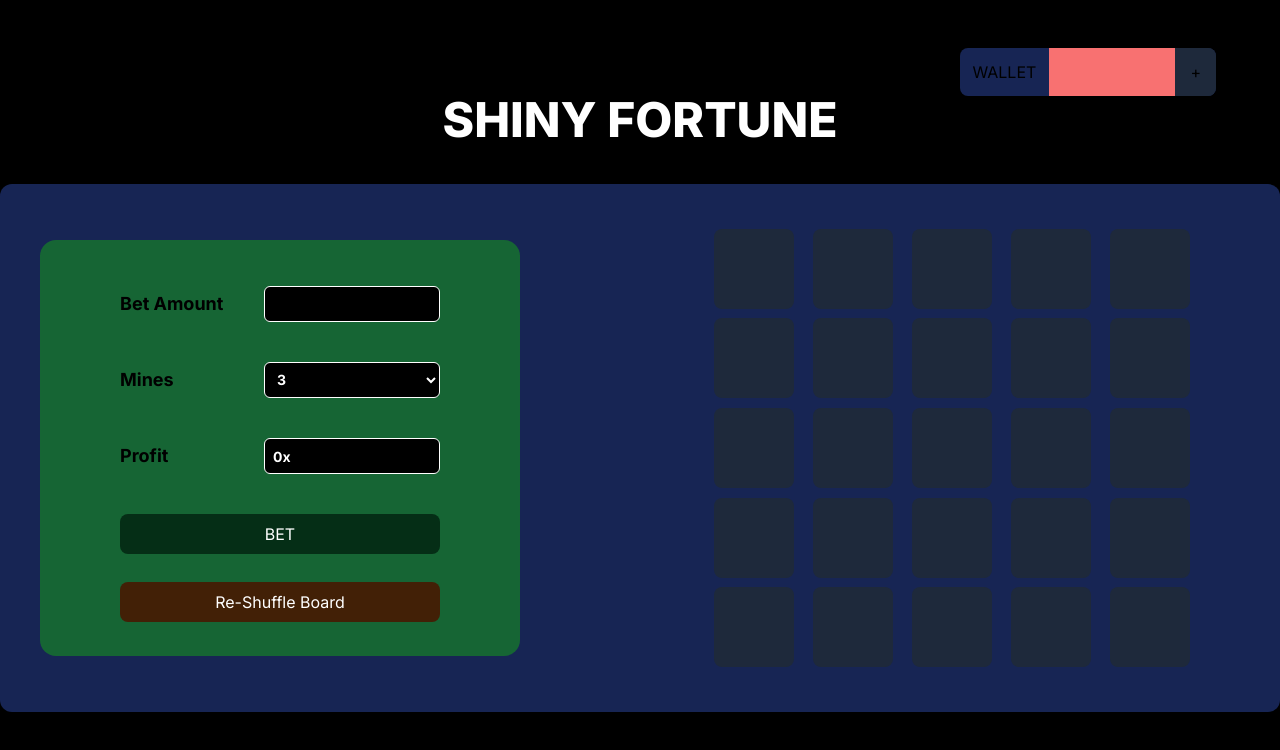
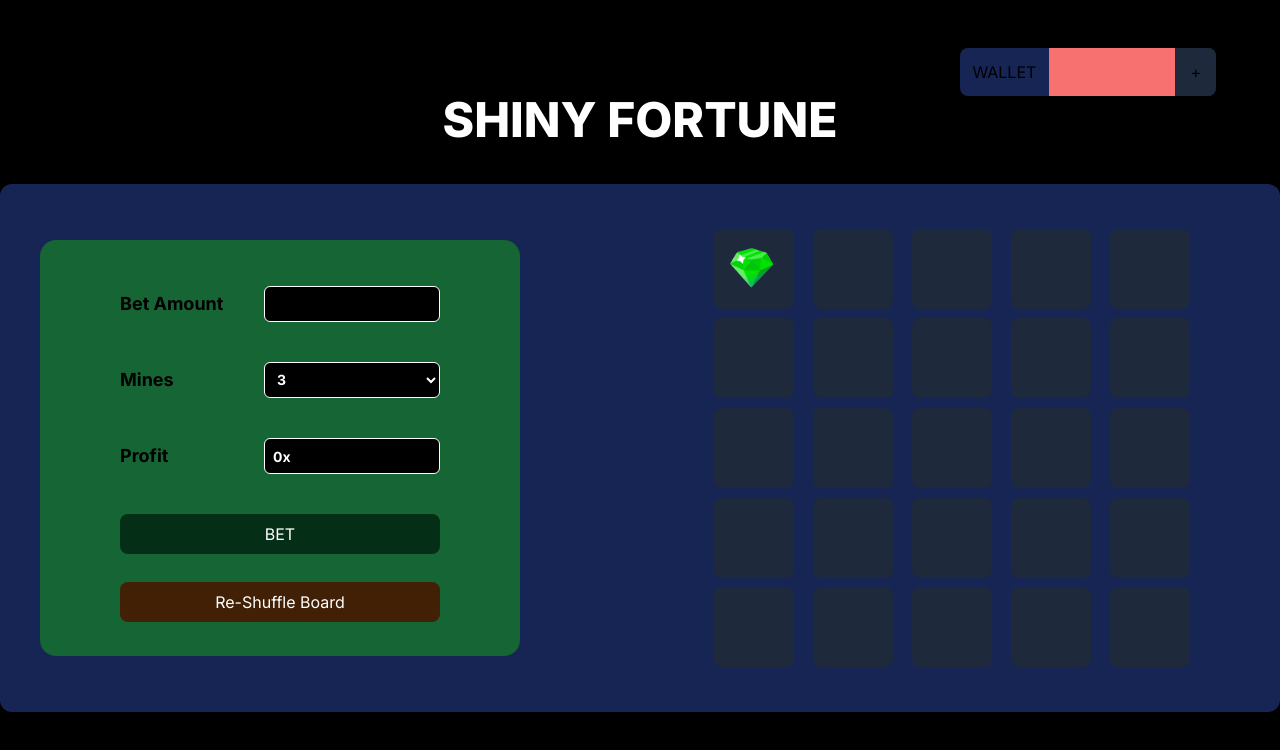
Before and after one commit to poswalsameer/MineRush, a Next.js app in the folder shinyfortune/: page / in a window 1280 px wide. Both pictures are taken after a click on the element 753 px from the left and 268 px from the top of the page. Shown: the top 750 px of the page. Built offline with nearby package versions, Linux system fonts and the light colour scheme.

Commit message:
gems and bombs are showing on clicking the divs

```diff
--- a/shinyfortune/src/app/page.tsx
+++ b/shinyfortune/src/app/page.tsx
@@ -3,6 +3,8 @@
 import { Jersey_25 } from "next/font/google";
 import { useEffect, useState } from "react";
 import AddMoney from "./components/AddMoney";
+// import bombImage from './public/bomb.png';
+// import gemImage from './public/gem.png';
 
 
 export default function Home() {
@@ -22,10 +24,13 @@ export default function Home() {
 
   const [activeBet, setActiveBet] = useState<boolean>(false);
   const [shuffleAllowed, setShuffleAllowed] = useState<boolean>(false);
+  const [isBombPresent, setIsBombPresent] = useState<boolean>(false);
 
   const [profit, setProfit] = useState<number>(0.00);
 
   const [isClient, setIsClient] = useState<boolean>(false);
+
+  const [clickedIndices, setClickedIndices] = useState<{ [key: number]: 'bomb' | 'gem' }>({});
 
 
   //SETTING ISCLIENT TO TRUE WHEN THE COMPONENT LOADS ON CLIENT SIDE
@@ -86,7 +91,7 @@ export default function Home() {
 
   //FUNCTION TO GENERATE A RANDOM NUMBER BETWEEN 0 AND 24
     const generateRandomNumber = (): number => {
-      return Math.floor(Math.random() * 25)-1;
+      return Math.floor(Math.random() * 25);
     }
 
   //FUNCTION HANDLING THE BET BUTTON AND IT WILL SUBTRACT THE BET AMOUNT FROM THE AMOUNT IN WALLET ONLY IF AMOUNT IN WALLET IS GREATER THAN OR EQUAL TO THE BET AMOUNT
@@ -145,8 +150,10 @@ export default function Home() {
     console.log("Clicked index:", index);
     console.log("Bomb count array:", bombCount);
     if (bombCount.includes(index)) {
+      setClickedIndices(prev => ({ ...prev, [index]: 'bomb' }));
       console.log("Bomb Clicked");
     } else {
+      setClickedIndices(prev => ({ ...prev, [index]: 'gem' }));
       console.log("Gem Clicked");
     }
 
@@ -286,23 +293,21 @@ export default function Home() {
           {/* grid wala box */}
           <div className=" grid grid-rows-5 grid-cols-5 gap-y-4 justify-items-center items-center mr-20 h-[27rem] w-[31rem] rounded-2xl">
 
-            {/* { divs.map( (index:any) => (
-                bombCount.includes(index) ? (
-                  <div key={index} className="h-20 w-20 bg-slate-800 flex justify-center items-center rounded-lg " >
-                    <img src="bomb.png" alt="" />
+            {/* LOOPING THROUGH THE DIV SHOW MINES */}
+            {divs.map((_, index) => {
+              const isClicked = clickedIndices.hasOwnProperty(index);
+              return (
+                <div key={index} className="h-20 w-20 bg-slate-800 flex justify-center items-center rounded-lg hover:cursor-pointer hover:border-2 hover:border-slate-900" onClick={() => mineClicked(index)}>
+                  {isClicked && (
+
+                    //SHOWING IMAGE OF GEM OR BOMB ACCORDING TO THE INDEX CLICKED
+                    <img src={clickedIndices[index] === 'bomb' ? 'bomb.png': 'gems.png'} alt={clickedIndices[index]}
+                    className=""
+                    />
+                  )}
                 </div>
-                ) : (
-                  <div key={index} className="h-20 w-20 bg-slate-800 flex justify-center items-center rounded-lg " >
-                    <img src="gems.png" alt="" />
-                  </div>
-                )
-            ))} */}
-
-            { divs.map( (_, index) => (
-              <div key={index} className="h-20 w-20 bg-slate-800 flex justify-center items-center rounded-lg hover:cursor-pointer hover:border-2 hover:border-slate-900 " onClick={() => mineClicked(index)} >
-
-              </div>
-            ) ) }
+              );
+            })}
 
           </div>
 
```
Lines whose indentation alone changed are shown as unchanged.
